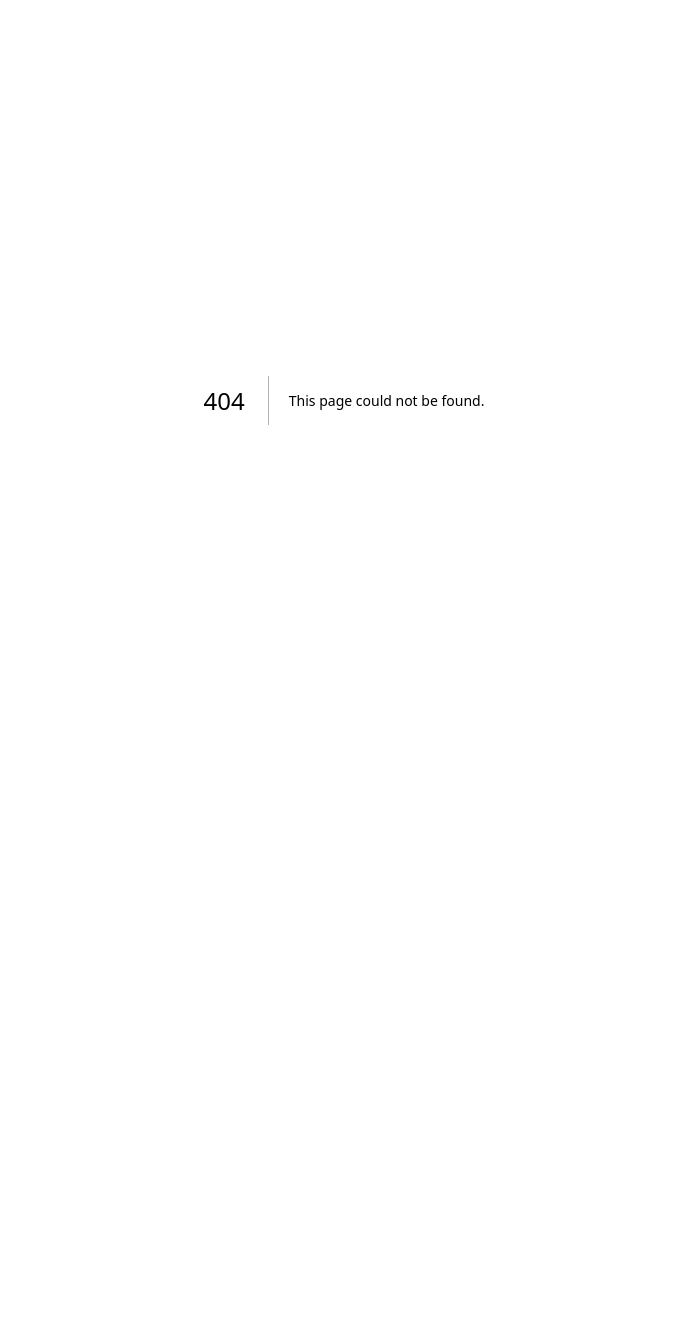
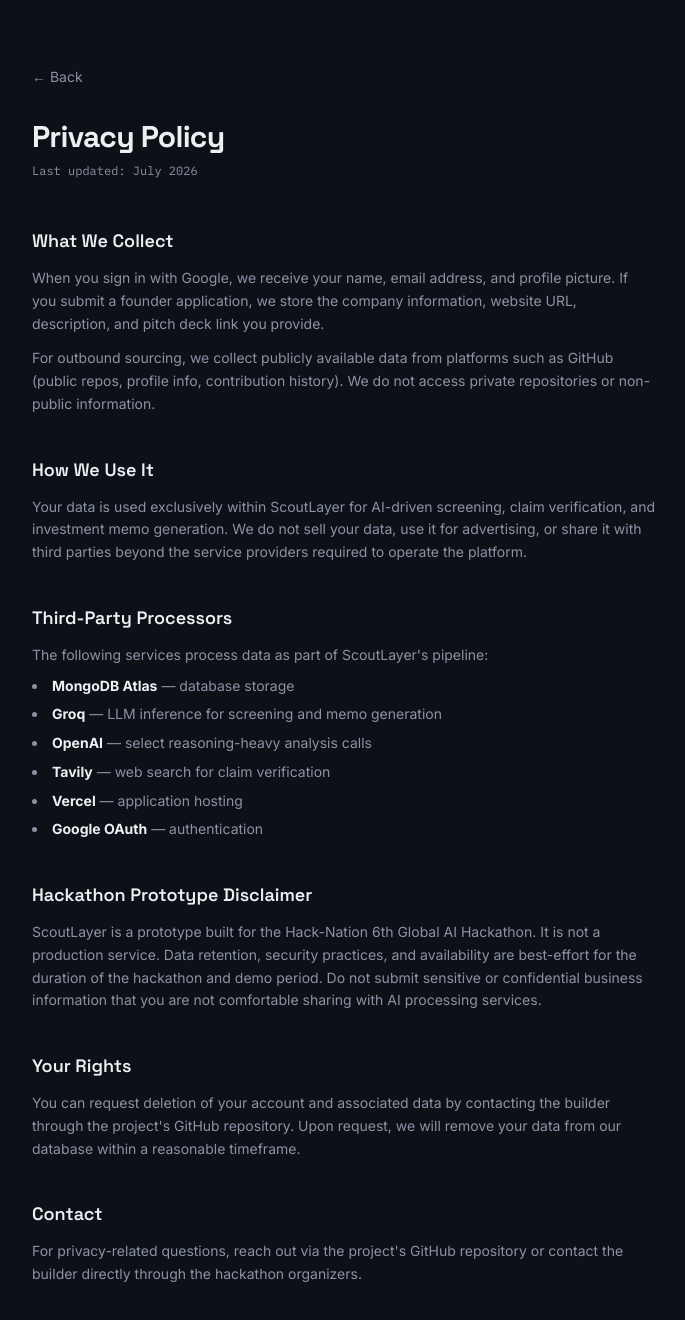
Before and after one commit to samkiell/scoutlayer, a Next.js app: page /privacy in a window 1280 px wide. Before the commit this address had no page. Shown: the top 1320 px of the page, without its empty margins (296-981 px from the left). Before the commit the page ends 800 px from the top, so only its background shows below. Built offline with nearby package versions, Linux system fonts and the light colour scheme.

Commit message:
feat: add login page and legal static pages for privacy and terms

```diff
--- a/app/(auth)/login/page.tsx
+++ b/app/(auth)/login/page.tsx
@@ -3,47 +3,42 @@
 
 import React from 'react';
 import { signIn } from 'next-auth/react';
+import Link from 'next/link';
 
 export default function Login() {
   return (
-    <div className="flex-1 flex flex-col items-center justify-center bg-bg px-4 text-text">
-      <div className="w-full max-w-md bg-surface border border-border rounded-2xl p-8 shadow-xl">
-        <div className="flex flex-col items-center text-center mb-8">
-          <div className="bg-action w-12 h-12 rounded-xl flex items-center justify-center mb-4">
-            <span className="text-white font-display font-bold text-lg">SL</span>
-          </div>
-          <h2 className="font-display text-2xl font-bold tracking-tight text-text">Welcome to ScoutLayer</h2>
-          <p className="text-text-muted text-sm mt-2">Sign in to access your dashboard</p>
-        </div>
+    <div className="flex-1 flex flex-col items-center justify-center bg-bg px-4 text-text min-h-screen">
+      {/* Wordmark */}
+      <span className="font-display font-bold text-xl tracking-tight text-text mb-8">
+        Scout<span className="text-action">Layer</span>
+      </span>
+
+      {/* Card */}
+      <div className="w-full max-w-sm bg-surface border border-border rounded-xl p-8">
+        <p className="text-text-muted text-sm text-center mb-6">
+          Sign in to source, screen, and back exceptional founders.
+        </p>
 
         <button
           onClick={() => signIn('google', { callbackUrl: '/' })}
-          className="w-full flex items-center justify-center gap-3 px-5 py-3.5 bg-white hover:bg-gray-100 text-gray-900 font-semibold rounded-xl text-sm transition-all"
+          className="w-full flex items-center justify-center gap-3 px-5 py-3 bg-action hover:bg-action/90 text-white font-medium rounded-lg text-sm transition-colors"
         >
-          <svg className="h-5 w-5" viewBox="0 0 24 24">
-            <path
-              fill="currentColor"
-              d="M22.56 12.25c0-.78-.07-1.53-.2-2.25H12v4.26h5.92c-.26 1.37-1.04 2.53-2.21 3.31v2.77h3.57c2.08-1.92 3.28-4.74 3.28-8.09z"
-            />
-            <path
-              fill="currentColor"
-              d="M12 23c2.97 0 5.46-.98 7.28-2.66l-3.57-2.77c-.98.66-2.23 1.06-3.71 1.06-2.86 0-5.29-1.93-6.16-4.53H2.18v2.84C3.99 20.53 7.7 23 12 23z"
-            />
-            <path
-              fill="currentColor"
-              d="M5.84 14.09c-.22-.66-.35-1.36-.35-2.09s.13-1.43.35-2.09V7.06H2.18C1.43 8.55 1 10.22 1 12s.43 3.45 1.18 4.94l2.85-2.22.81-.63z"
-            />
-            <path
-              fill="currentColor"
-              d="M12 5.38c1.62 0 3.06.56 4.21 1.64l3.15-3.15C17.45 2.09 14.97 1 12 1 7.7 1 3.99 3.47 2.18 7.06l3.66 2.84c.87-2.6 3.3-4.52 6.16-4.52z"
-            />
+          {/* Google G icon — inline SVG */}
+          <svg className="h-4 w-4" viewBox="0 0 24 24" fill="none">
+            <path d="M22.56 12.25c0-.78-.07-1.53-.2-2.25H12v4.26h5.92a5.06 5.06 0 0 1-2.2 3.31v2.77h3.57c2.08-1.92 3.28-4.74 3.28-8.09z" fill="#fff"/>
+            <path d="M12 23c2.97 0 5.46-.98 7.28-2.66l-3.57-2.77c-.98.66-2.23 1.06-3.71 1.06-2.86 0-5.29-1.93-6.16-4.53H2.18v2.84C3.99 20.53 7.7 23 12 23z" fill="#fff" opacity=".8"/>
+            <path d="M5.84 14.09A6.97 6.97 0 0 1 5.49 12c0-.72.13-1.43.35-2.09V7.07H2.18A11.01 11.01 0 0 0 1 12c0 1.78.43 3.45 1.18 4.94l3.66-2.85z" fill="#fff" opacity=".6"/>
+            <path d="M12 5.38c1.62 0 3.06.56 4.21 1.64l3.15-3.15C17.45 2.09 14.97 1 12 1 7.7 1 3.99 3.47 2.18 7.07l3.66 2.84c.87-2.6 3.3-4.53 6.16-4.53z" fill="#fff" opacity=".9"/>
           </svg>
           Continue with Google
         </button>
 
-        <div className="mt-8 text-center text-xs text-text-muted">
-          By signing in, you agree to our Terms of Service and Privacy Policy.
-        </div>
+        <p className="text-text-muted text-xs text-center mt-6 leading-relaxed">
+          By continuing, you agree to our{' '}
+          <Link href="/terms" className="text-action hover:underline">Terms</Link>
+          {' '}and{' '}
+          <Link href="/privacy" className="text-action hover:underline">Privacy Policy</Link>.
+        </p>
       </div>
     </div>
   );
--- /dev/null
+++ b/app/privacy/page.tsx
@@ -0,0 +1,87 @@
+import React from 'react';
+import Link from 'next/link';
+
+export const metadata = {
+  title: 'Privacy Policy — ScoutLayer',
+};
+
+export default function Privacy() {
+  return (
+    <div className="min-h-screen bg-bg text-text">
+      <article className="max-w-2xl mx-auto px-6 py-16">
+        <Link href="/" className="text-sm text-text-muted hover:text-action transition-colors mb-8 inline-block">
+          ← Back
+        </Link>
+
+        <h1 className="font-display text-3xl font-bold tracking-tight mb-2">Privacy Policy</h1>
+        <p className="font-data text-xs text-text-muted mb-12">Last updated: July 2026</p>
+
+        <div className="flex flex-col gap-10 text-sm text-text-muted leading-relaxed">
+          <section>
+            <h2 className="font-display text-lg font-semibold text-text mb-3">What We Collect</h2>
+            <p className="mb-3">
+              When you sign in with Google, we receive your name, email address, and profile picture.
+              If you submit a founder application, we store the company information, website URL,
+              description, and pitch deck link you provide.
+            </p>
+            <p>
+              For outbound sourcing, we collect publicly available data from platforms such as GitHub
+              (public repos, profile info, contribution history). We do not access private repositories
+              or non-public information.
+            </p>
+          </section>
+
+          <section>
+            <h2 className="font-display text-lg font-semibold text-text mb-3">How We Use It</h2>
+            <p>
+              Your data is used exclusively within ScoutLayer for AI-driven screening, claim
+              verification, and investment memo generation. We do not sell your data, use it for
+              advertising, or share it with third parties beyond the service providers required to
+              operate the platform.
+            </p>
+          </section>
+
+          <section>
+            <h2 className="font-display text-lg font-semibold text-text mb-3">Third-Party Processors</h2>
+            <p>The following services process data as part of ScoutLayer&apos;s pipeline:</p>
+            <ul className="mt-2 flex flex-col gap-1.5 list-disc list-inside">
+              <li><strong className="text-text">MongoDB Atlas</strong> — database storage</li>
+              <li><strong className="text-text">Groq</strong> — LLM inference for screening and memo generation</li>
+              <li><strong className="text-text">OpenAI</strong> — select reasoning-heavy analysis calls</li>
+              <li><strong className="text-text">Tavily</strong> — web search for claim verification</li>
+              <li><strong className="text-text">Vercel</strong> — application hosting</li>
+              <li><strong className="text-text">Google OAuth</strong> — authentication</li>
+            </ul>
+          </section>
+
+          <section>
+            <h2 className="font-display text-lg font-semibold text-text mb-3">Hackathon Prototype Disclaimer</h2>
+            <p>
+              ScoutLayer is a prototype built for the Hack-Nation 6th Global AI Hackathon. It is not a
+              production service. Data retention, security practices, and availability are best-effort
+              for the duration of the hackathon and demo period. Do not submit sensitive or confidential
+              business information that you are not comfortable sharing with AI processing services.
+            </p>
+          </section>
+
+          <section>
+            <h2 className="font-display text-lg font-semibold text-text mb-3">Your Rights</h2>
+            <p>
+              You can request deletion of your account and associated data by contacting the builder
+              through the project&apos;s GitHub repository. Upon request, we will remove your data from
+              our database within a reasonable timeframe.
+            </p>
+          </section>
+
+          <section>
+            <h2 className="font-display text-lg font-semibold text-text mb-3">Contact</h2>
+            <p>
+              For privacy-related questions, reach out via the project&apos;s GitHub repository or
+              contact the builder directly through the hackathon organizers.
+            </p>
+          </section>
+        </div>
+      </article>
+    </div>
+  );
+}
--- /dev/null
+++ b/app/terms/page.tsx
@@ -0,0 +1,79 @@
+import React from 'react';
+import Link from 'next/link';
+
+export const metadata = {
+  title: 'Terms of Service — ScoutLayer',
+};
+
+export default function Terms() {
+  return (
+    <div className="min-h-screen bg-bg text-text">
+      <article className="max-w-2xl mx-auto px-6 py-16">
+        <Link href="/" className="text-sm text-text-muted hover:text-action transition-colors mb-8 inline-block">
+          ← Back
+        </Link>
+
+        <h1 className="font-display text-3xl font-bold tracking-tight mb-2">Terms of Service</h1>
+        <p className="font-data text-xs text-text-muted mb-12">Last updated: July 2026</p>
+
+        <div className="flex flex-col gap-10 text-sm text-text-muted leading-relaxed">
+          <section>
+            <h2 className="font-display text-lg font-semibold text-text mb-3">Overview</h2>
+            <p>
+              ScoutLayer is a research prototype built for the Hack-Nation 6th Global AI Hackathon
+              (Maschmeyer Group — Challenge 02). It is not a production financial product. By using
+              this platform, you acknowledge that it is an experimental tool designed to demonstrate
+              AI-driven venture sourcing and screening capabilities.
+            </p>
+          </section>
+
+          <section>
+            <h2 className="font-display text-lg font-semibold text-text mb-3">Use of the Platform</h2>
+            <p>
+              You may use ScoutLayer to submit founder applications, explore AI-generated screening
+              results, and review investment memos. All outputs are generated by large language models
+              and automated web searches. They are indicative, not authoritative. You are responsible
+              for any decisions you make based on information presented in this tool.
+            </p>
+          </section>
+
+          <section>
+            <h2 className="font-display text-lg font-semibold text-text mb-3">No Financial Advice</h2>
+            <p>
+              Nothing on this platform constitutes financial, investment, or legal advice. No real
+              investment decisions are executed through ScoutLayer. Trust Scores, screening axes, and
+              investment memos are AI-generated analyses intended for demonstration purposes only. Do
+              not treat them as a substitute for professional due diligence.
+            </p>
+          </section>
+
+          <section>
+            <h2 className="font-display text-lg font-semibold text-text mb-3">Data Handling</h2>
+            <p>
+              Data you submit (company information, pitch deck links) is stored in MongoDB Atlas and
+              processed through third-party AI services (Groq, OpenAI, Tavily) for screening and
+              verification. See our <Link href="/privacy" className="text-action hover:underline">Privacy Policy</Link> for
+              full details on data collection and processing.
+            </p>
+          </section>
+
+          <section>
+            <h2 className="font-display text-lg font-semibold text-text mb-3">Changes to Terms</h2>
+            <p>
+              As a hackathon prototype, these terms may change without notice. Continued use of the
+              platform after changes constitutes acceptance of the updated terms.
+            </p>
+          </section>
+
+          <section>
+            <h2 className="font-display text-lg font-semibold text-text mb-3">Contact</h2>
+            <p>
+              For questions about these terms, reach out via the project&apos;s GitHub repository or
+              contact the builder directly through the hackathon organizers.
+            </p>
+          </section>
+        </div>
+      </article>
+    </div>
+  );
+}
```
